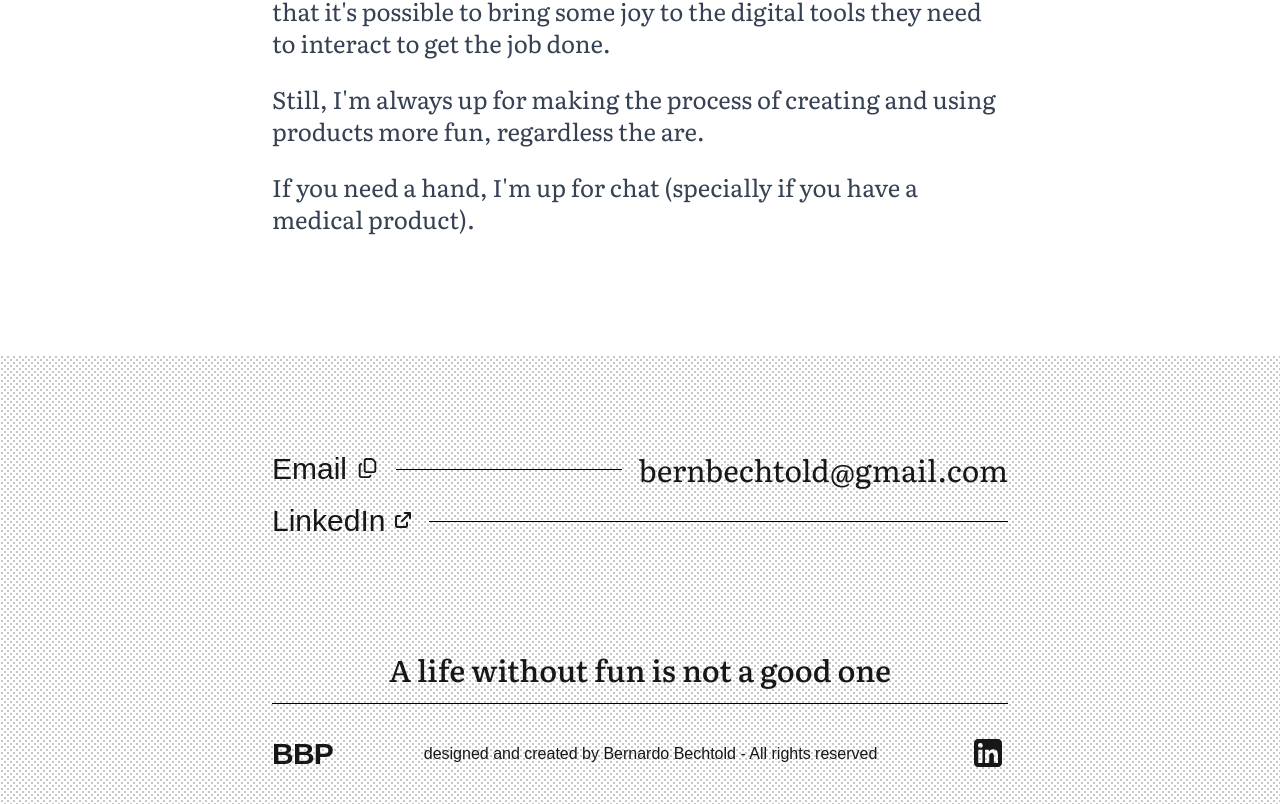
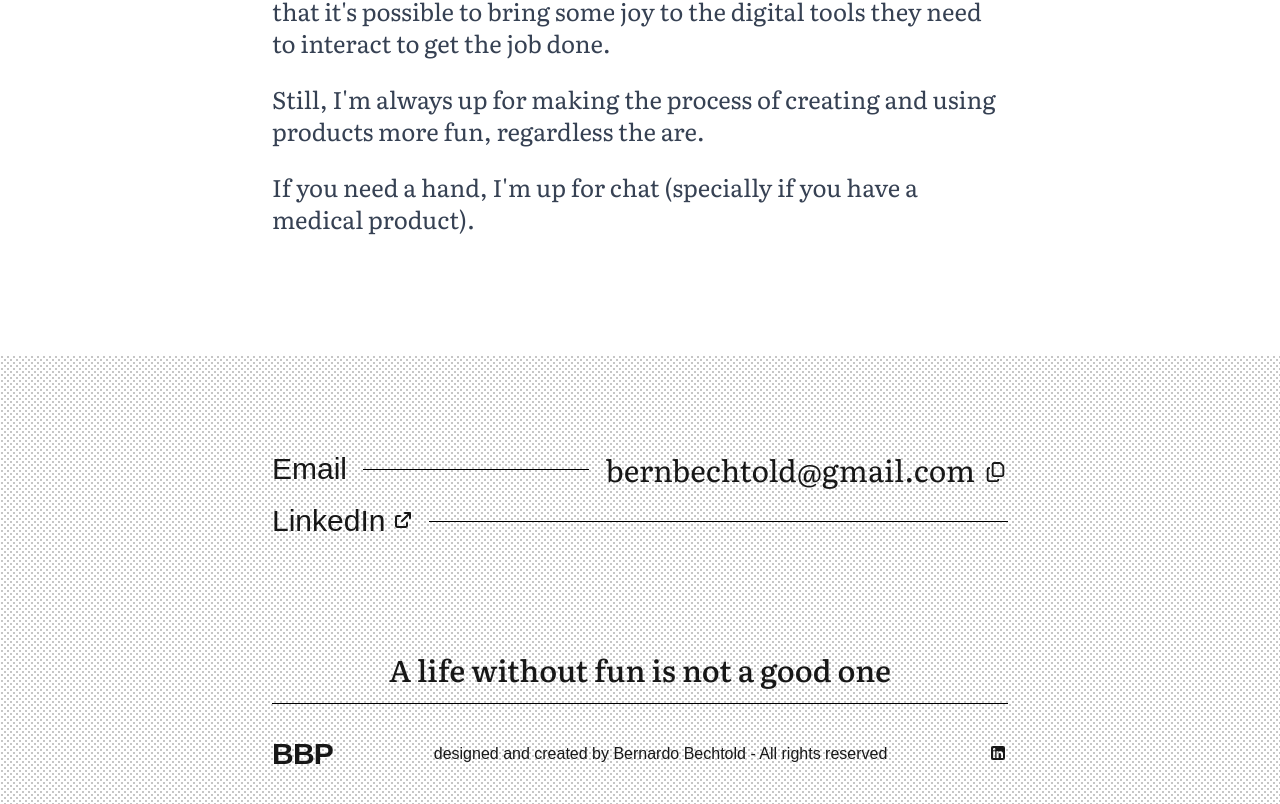
Before and after one commit to bernbecht/bbp-portfolio, a Next.js app: page / in a window 1280 px wide. Shown: the part 2269-3073 px from the top of the page. Built offline with nearby package versions, Linux system fonts and the light colour scheme.

Commit message:
♿️ update a11y in Footer

```diff
--- a/app/BACKLOG.md
+++ b/app/BACKLOG.md
@@ -1,6 +1,6 @@
 # TO-DO
 1) [] Add click sound to buttons
-2) [] Put email copy icon button close to the email text, not the label
+2) [x] Put email copy icon button close to the email text, not the label
 3) [] Create better typography logo for the website
 4) [] Find better serif font for paragraphs
 5) [] Add dark theme
--- a/app/globals.css
+++ b/app/globals.css
@@ -29,6 +29,10 @@ body {
   background: var(--background);
   color: var(--foreground);
   font-family: Arial, Helvetica, sans-serif;
+}
+
+address {
+  font-style: normal;
 }
 
 .dither {
--- a/components/Footer.tsx
+++ b/components/Footer.tsx
@@ -19,7 +19,7 @@ export function copyToClipboardSync(text: string) {
 }
 
 export function Footer() {
-  const [copiedText, setCopiedText] = useState<boolean>();
+  const [copiedText, setCopiedText] = useState<boolean>(false);
 
   function handleCopy(text: string) {
     copyToClipboardSync(text);
@@ -29,40 +29,49 @@ export function Footer() {
   }
 
   return (
-    <footer id="footer" className="relative pt-24 pb-8 px-6 md:px-12 lg:px-20">
-      <div className="absolute inset-0 z-0 opacity-30 dither" />
+    <footer
+      id="footer"
+      aria-labelledby="footer-heading"
+      className="relative pt-24 pb-8 px-6 md:px-12 lg:px-20"
+    >
+      <div className="absolute inset-0 z-0 opacity-30 dither" aria-hidden />
 
       <div className="relative z-10 content-container">
+        <address>
           <div className="flex flex-col gap-4">
             <div className="flex items-center gap-4">
-            <div
-              className="flex items-center gap-2"
-              role="group"
-              aria-labelledby="email-label"
+              <span className="font-medium text-3xl">Email</span>
+
+              <div className="flex-grow border-t border-black" />
+
+              <button
+                type="button"
+                onClick={() => handleCopy("bernbechtold@gmail.com")}
+                aria-describedby="copy-email-feedback"
+                aria-label="Copy email address"
+                className="flex gap-2 items-baseline hover:text-blue-600 transition-colors cursor-pointer"
               >
-              <span id="email-label" className="font-medium text-3xl">
-                Email
+                <span
+                  className={`text-3xl ${literata.className}`}
+                  aria-hidden="true"
+                >
+                  bernbechtold@gmail.com
                 </span>
-              <button
-                onClick={() => handleCopy("bernbechtold@gmail.com")}
-                aria-label={copiedText ? "Email copied" : "Copy email"}
-                className="focus:outline-none focus-visible:ring-2 rounded cursor-pointer"
-              >
+
                 <FontAwesomeIcon
                   icon={copiedText ? faCircleCheck : faCopy}
+                  aria-hidden="true"
                   size="lg"
                 />
               </button>
-            </div>
 
-            <div className="flex-grow border-t border-black" />
-
-            <a
-              href="mailto:bernbechtold@gmail.com"
-              className={`text-3xl hover:text-blue-600 transition-colors ${literata.className}`}
+              <span
+                id="copy-email-feedback"
+                aria-live="polite"
+                className="sr-only"
               >
-              bernbechtold@gmail.com
-            </a>
+                {copiedText && "Email copied to clipboard"}
+              </span>
             </div>
 
             <div className="flex items-center gap-4">
@@ -72,8 +81,12 @@ export function Footer() {
                   href="https://br.linkedin.com/in/bbechtold"
                   target="_blank"
                   rel="noopener noreferrer"
+                  aria-label="LinkedIn profile, opens in new tab"
                 >
-                <FontAwesomeIcon icon={faArrowUpRightFromSquare} />
+                  <FontAwesomeIcon
+                    icon={faArrowUpRightFromSquare}
+                    aria-hidden="true"
+                  />
                 </a>
               </div>
 
@@ -88,6 +101,7 @@ export function Footer() {
               A life without fun is not a good one
             </p>
           </div>
+        </address>
 
         <div className="flex justify-between items-center mt-8">
           <a href="/" className="font-bold tracking-tight text-3xl">
@@ -102,8 +116,9 @@ export function Footer() {
             href="https://br.linkedin.com/in/bbechtold"
             target="_blank"
             rel="noopener noreferrer"
+            aria-label="LinkedIn profile, opens in new tab"
           >
-            <FontAwesomeIcon icon={faSquareLinkedin} size="2x" />
+            <FontAwesomeIcon icon={faSquareLinkedin} aria-hidden="true" />
           </a>
         </div>
       </div>
```
Lines whose indentation alone changed are shown as unchanged.
